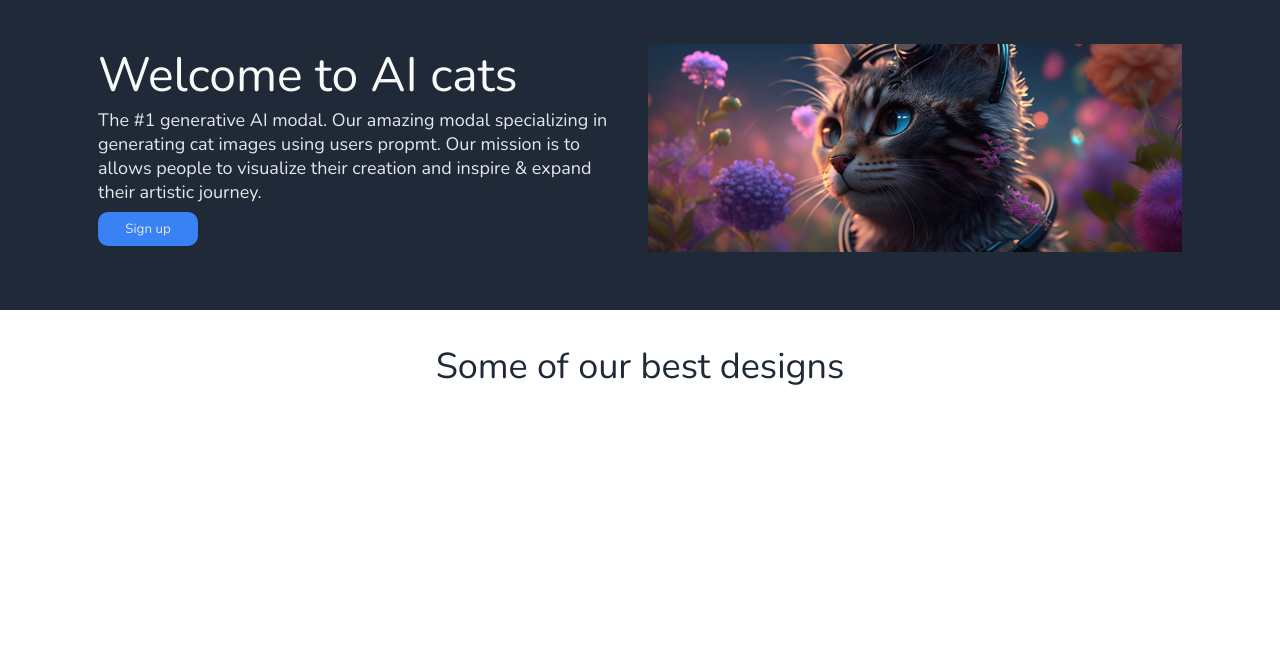
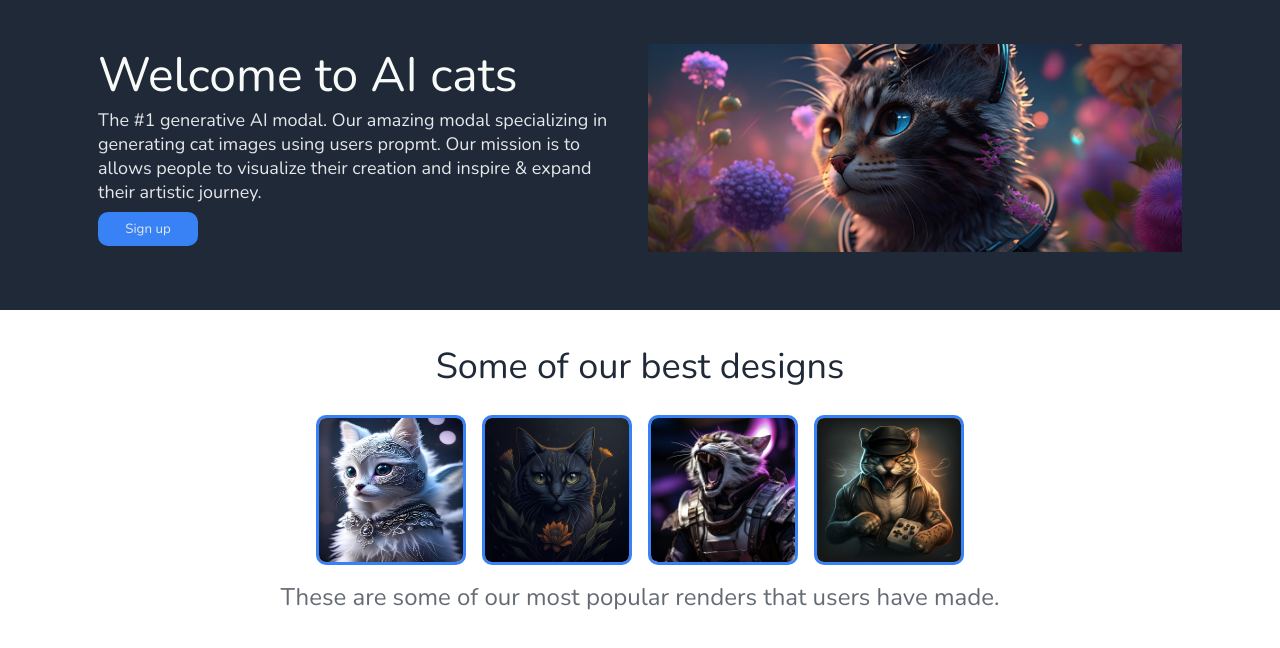
Before and after one commit to Ahmed-A-K/Odin-portfolio, a plain HTML site: page index.html in a window 1280 px wide. Shown: the part 110-758 px from the top of the page. Drawn offline with nearby package versions, Linux system fonts and the light colour scheme.

```diff
--- a/index.html
+++ b/index.html
@@ -39,6 +39,28 @@
 
     <main class="container">
       <h2>Some of our best designs</h2>
+      <div class="flex">
+        <div class="img-box">
+          <img src="images/cat-1.jpg" alt="Cat image" />
+        </div>
+
+        <div class="img-box">
+          <img src="images/cat-2.jpg" alt="Cat image" />
+        </div>
+
+        <div class="img-box">
+          <img src="images/cat-3.jpg" alt="Cat image" />
+        </div>
+
+        <div class="img-box">
+          <img src="images/cat-4.jpg" alt="Cat image" />
+        </div>
+      </div>
+      <p>These are some of our most popular renders that users have made.</p>
     </main>
+
+    <article>
+      <div class="container"></div>
+    </article>
   </body>
 </html>
--- a/style.css
+++ b/style.css
@@ -120,4 +120,26 @@ main {
     text-align: center;
     margin: 1.5rem 0rem;
   }
+
+  & .img-box {
+    width: 9.375rem;
+    height: 9.375rem;
+    border: 3px solid #3882f6;
+    border-radius: 10px;
+
+    & img {
+      width: 100%;
+      height: 100%;
+      border-radius: 7px;
+    }
+  }
+
+  & p {
+    color: #656b74;
+    font-size: 1.5rem;
+    text-align: center;
+    margin: 1rem 0rem;
+  }
 }
+
+/* article section */
```
